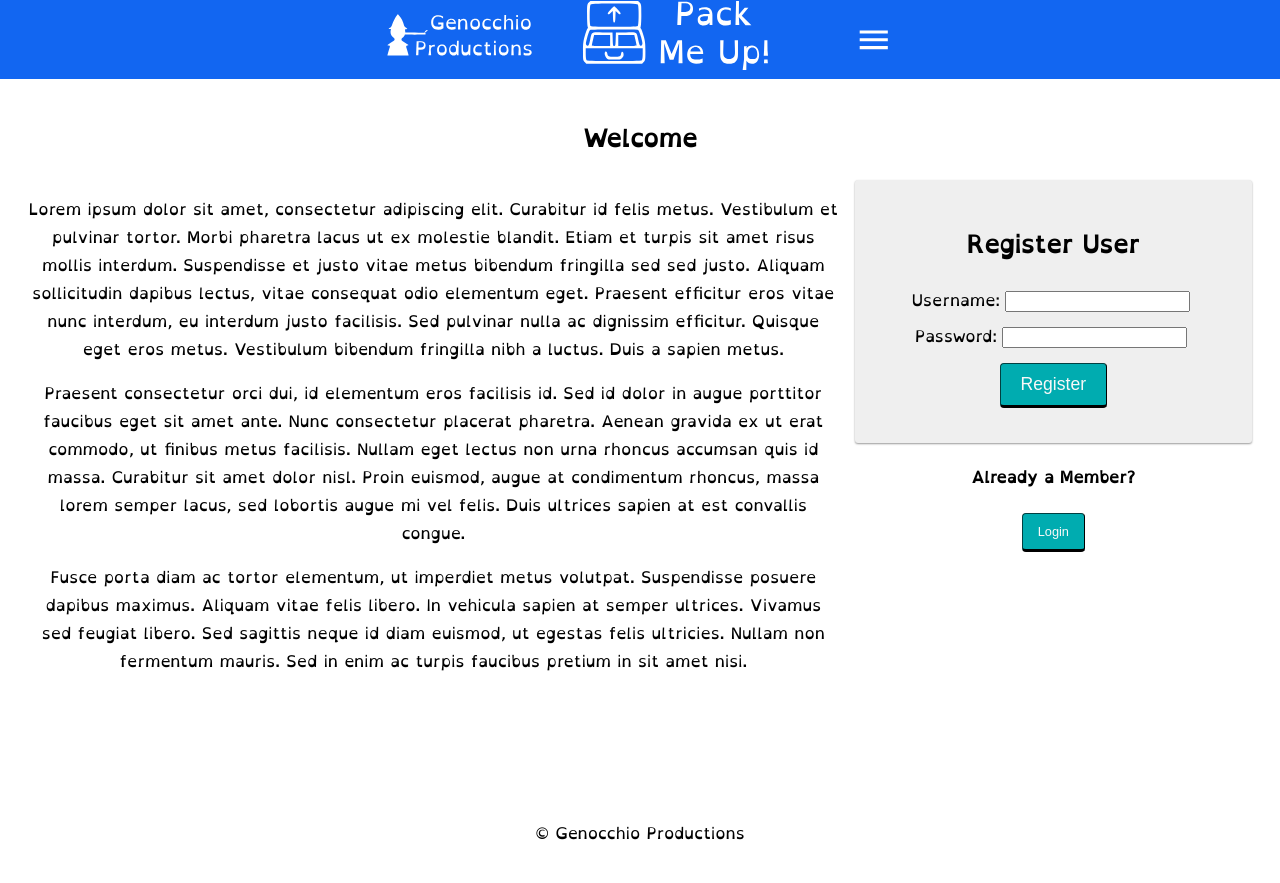
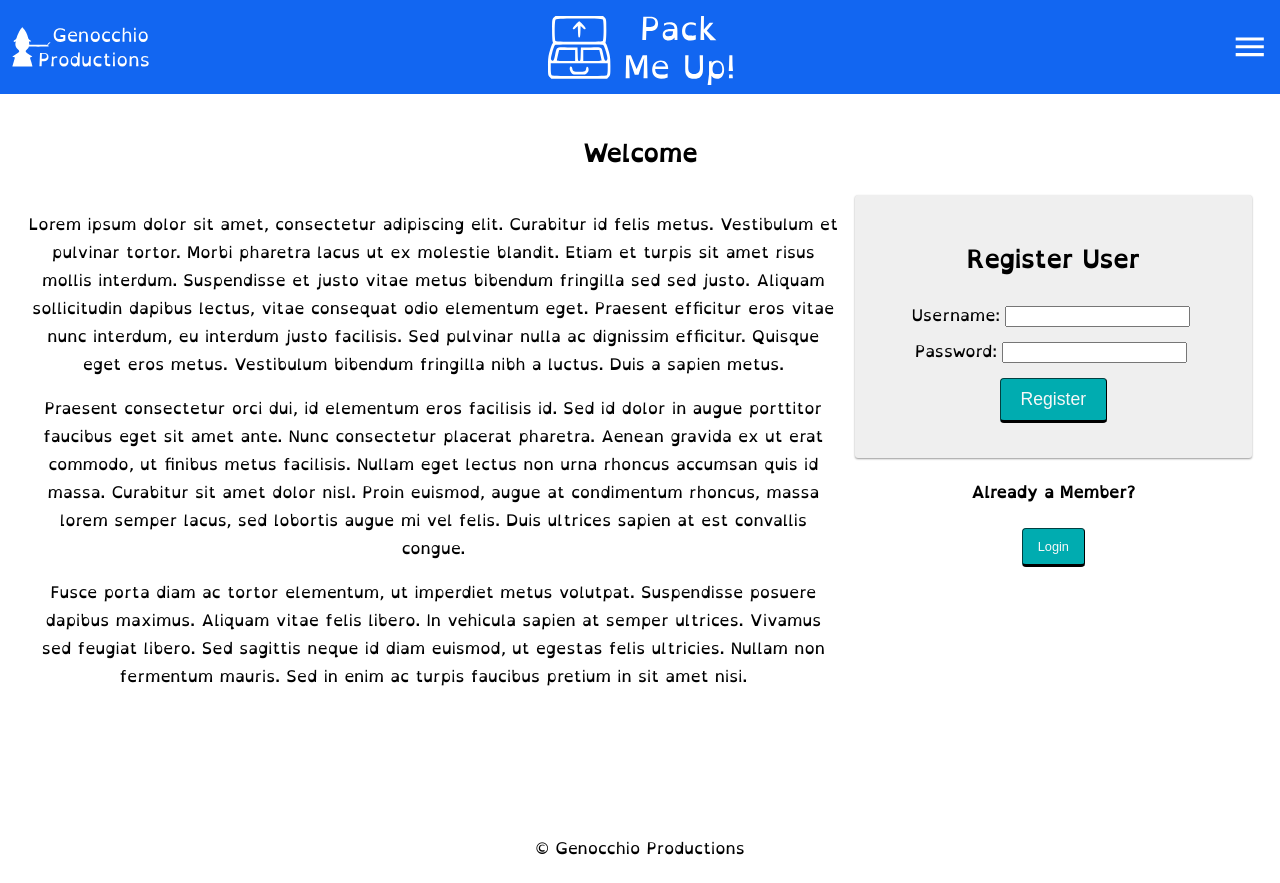
Before and after one commit to unomaas/pack-me-up, a React (Create React App) app: page /#/home in a window 1280 px wide. Built offline with nearby package versions, Linux system fonts and the light colour scheme; no server answers.

Commit message:
Nav bar done, buttons updated.

```diff
--- a/src/components/EventCreate/EventCreate.jsx
+++ b/src/components/EventCreate/EventCreate.jsx
@@ -128,7 +128,7 @@ export default function CreateKits() {
             onClick={() => history.goBack()}
             variant="outlined"
             color="secondary"
-            size="small"
+            className={classes.buttons}
           >
             <ArrowBackIcon />
           </Button> &nbsp;
@@ -138,7 +138,7 @@ export default function CreateKits() {
             type="submit"
             variant="outlined"
             color="primary"
-            size="small"
+            className={classes.buttons}
           >
             <CheckCircleOutlineIcon />
           </Button>
--- a/src/components/EventDetail/EventDetail.jsx
+++ b/src/components/EventDetail/EventDetail.jsx
@@ -7,6 +7,8 @@ import React, { useEffect } from 'react'
 import { useDispatch, useSelector } from 'react-redux';
 import { useHistory, useParams } from 'react-router-dom';
 import { Button } from '@material-ui/core';
+import { useStyles } from '../MuiStyling/MuiStyling';
+// ⬇ Icons:
 import ArrowBackIcon from '@material-ui/icons/ArrowBack';
 import EditIcon from '@material-ui/icons/EditOutlined';
 //#endregion ⬆⬆ Document setup above.
@@ -14,6 +16,8 @@ import EditIcon from '@material-ui/icons/EditOutlined';
 
 export default function EventDetail() {
   //#region ⬇⬇ All state variables below:
+  const classes = useStyles();
+
   const dispatch = useDispatch();
   const history = useHistory();
   const params = useParams();
@@ -34,9 +38,9 @@ export default function EventDetail() {
     <div className="EventDetail-wrapper" key={eventDetail?.id}>
 
       <div>
-        <h2>{eventDetail?.id}</h2>
-        <h2>{eventDetail?.event_name}</h2>
-        <h2>{eventDetail?.event_description}</h2>
+        <h2>Viewing the Following Event:</h2>
+        <h3>{eventDetail?.event_name}</h3>
+        <h3>{eventDetail?.event_description}</h3>
       </div>
 
       {/* <img
@@ -58,7 +62,7 @@ export default function EventDetail() {
           onClick={() => history.goBack()}
           variant="outlined"
           color="secondary"
-          size="small"
+          className={classes.buttons}
         >
           <ArrowBackIcon />
         </Button> &nbsp;
@@ -68,7 +72,7 @@ export default function EventDetail() {
           onClick={() => history.push(`/eventedit/${eventDetail?.id}`)}
           variant="outlined"
           color="primary"
-          size="small"
+          className={classes.buttons}
         >
           <EditIcon />
         </Button>
--- a/src/components/EventEdit/EventEdit.jsx
+++ b/src/components/EventEdit/EventEdit.jsx
@@ -176,7 +176,7 @@ export default function EventEdit() {
             onClick={() => history.goBack()}
             variant="outlined"
             color="secondary"
-            size="small"
+            className={classes.buttons}
           >
             <ArrowBackIcon />
           </Button> &nbsp;
@@ -186,7 +186,7 @@ export default function EventEdit() {
             type="submit"
             variant="outlined"
             color="primary"
-            size="small"
+            className={classes.buttons}
           >
             <CheckCircleOutlineIcon />
           </Button> &nbsp;
@@ -196,7 +196,7 @@ export default function EventEdit() {
             onClick={handleDelete}
             variant="outlined"
             color="secondary"
-            size="small"
+            className={classes.buttons}
           >
             <DeleteForeverIcon />
           </Button>
--- a/src/components/KitCreate/KitCreate.jsx
+++ b/src/components/KitCreate/KitCreate.jsx
@@ -117,7 +117,7 @@ export default function CreateKits() {
             onClick={() => history.goBack()}
             variant="outlined"
             color="secondary"
-            size="small"
+            className={classes.buttons}
           >
             <ArrowBackIcon />
           </Button> &nbsp;
@@ -127,7 +127,7 @@ export default function CreateKits() {
             type="submit"
             variant="outlined"
             color="primary"
-            size="small"
+            className={classes.buttons}
           >
             <CheckCircleOutlineIcon />
           </Button>
--- a/src/components/KitDetail/KitDetail.jsx
+++ b/src/components/KitDetail/KitDetail.jsx
@@ -7,6 +7,8 @@ import React, { useEffect } from 'react'
 import { useDispatch, useSelector } from 'react-redux';
 import { useHistory, useParams } from 'react-router-dom';
 import { Button } from '@material-ui/core';
+import { useStyles } from '../MuiStyling/MuiStyling';
+// ⬇ Icons:
 import ArrowBackIcon from '@material-ui/icons/ArrowBack';
 import EditIcon from '@material-ui/icons/EditOutlined';
 //#endregion ⬆⬆ Document setup above.
@@ -14,6 +16,7 @@ import EditIcon from '@material-ui/icons/EditOutlined';
 
 export default function KitDetail() {
   //#region ⬇⬇ All state variables below:
+  const classes = useStyles();
   const dispatch = useDispatch();
   const history = useHistory();
   const params = useParams();
@@ -27,7 +30,6 @@ export default function KitDetail() {
 
 
   //#region ⬇⬇ Event handlers below:
-
   //#endregion ⬆⬆ Event handles above.
 
 
@@ -36,23 +38,16 @@ export default function KitDetail() {
     <div className="KitDetail-wrapper" key={kitDetail?.id}>
 
       <div>
-        <h2>{kitDetail?.id}</h2>
-        <h2>{kitDetail?.kit_name}</h2>
-        <h2>{kitDetail?.kit_description}</h2>
+        <h2>Viewing the Following Kit:</h2>
+        <h3>{kitDetail?.kit_name}</h3>
+        <h3>{kitDetail?.kit_description}</h3>
       </div>
 
       {/* <img
         className="movies-image"
         src={movieDetail?.poster}
         alt={movieDetail?.title}
-      />
-
-      <div className="MovieDetail-description">
-        <h3>Description:</h3>
-        <p>{movieDetail?.description}</p>
-        <h3>Genres:</h3>
-        <p>{movieDetail?.genres}</p>
-      </div> */}
+      /> */}
 
       <div>
         <Button
@@ -60,7 +55,7 @@ export default function KitDetail() {
           onClick={() => history.goBack()}
           variant="outlined"
           color="secondary"
-          size="small"
+          className={classes.buttons}
         >
           <ArrowBackIcon />
         </Button> &nbsp;
@@ -70,7 +65,7 @@ export default function KitDetail() {
           onClick={() => history.push(`/kitedit/${kitDetail?.id}`)}
           variant="outlined"
           color="primary"
-          size="small"
+          className={classes.buttons}
         >
           <EditIcon />
         </Button>
--- a/src/components/KitEdit/KitEdit.jsx
+++ b/src/components/KitEdit/KitEdit.jsx
@@ -156,7 +156,7 @@ export default function KitEdit() {
             onClick={() => history.goBack()}
             variant="outlined"
             color="secondary"
-            size="small"
+            className={classes.buttons}
           >
             <ArrowBackIcon />
           </Button> &nbsp;
@@ -166,7 +166,7 @@ export default function KitEdit() {
             type="submit"
             variant="outlined"
             color="primary"
-            size="small"
+            className={classes.buttons}
           >
             <CheckCircleOutlineIcon />
           </Button> &nbsp;
@@ -176,7 +176,7 @@ export default function KitEdit() {
             onClick={handleDelete}
             variant="outlined"
             color="secondary"
-            size="small"
+            className={classes.buttons}
           >
             <DeleteForeverIcon />
           </Button>
--- a/src/components/Nav/Nav.css
+++ b/src/components/Nav/Nav.css
@@ -1,18 +1,58 @@
-.nav {
-  /* flex box layout */
+.Nav-wrapper {
   display: flex;
-  flex-flow: row;
-  justify-content: center;
-  align-items: center;
-
-  /* margin: 0 0 30px; */
+  align-items: flex-start;
+  justify-content: space-between;
+  text-align: center;
   background-color: #1266F1;
-  overflow: hidden;
 }
 
-.nav a {
+.GenocchioImage-wrapper {
+  width: 100%;
+  display: flex;
+  margin: auto;
+  height: 100%;
+}
+
+.GenocchioImage {
+  max-height: 40px;
+  margin: 0 2.5em 0 12px;
+}
+
+.PackMeUpImage-wrapper {
+  width: 100%;
+}
+
+.PackMeUpImage {
+  max-height: 70px;
+  margin: auto;
+  margin-top: 15px;
+}
+
+.NavDrawer-wrapper {
+  width: 100%;
+  display: flex;
+  justify-content: flex-end;
+  margin: auto;
+  /* display: flex; */
+  /* align-items: right;
+  align-content: right;
+  justify-content: right;
+  justify-items: right;
+  margin-left: auto; */
+}
+
+/* .NavDrawer-icon {
+  display: flex;
+  align-items: right;
+  align-content: right;
+  justify-content: right;
+  justify-items: right;
+  margin-left: auto;
+} */
+
+/* .nav a {
   text-decoration: none;
-}
+} */
 
 /* .nav-title {
   margin-block-start: 0;
@@ -20,7 +60,7 @@
   color: white;
 } */
 
-.navLink {
+/* .navLink {
   font-family: opendyslexicregular;
   display: inline-block;
   color: white;
@@ -30,12 +70,13 @@
   text-decoration: none;
   font-size: 15px;
 
-  /* these last two make the logout button in
-  the nav bar look like another link */
+
   border: none;
   cursor: pointer;
   outline: 0;
-}
+} */
+  /* these last two make the logout button in
+  the nav bar look like another link */
 
 /* .navLink:hover {
   background-color: white;
@@ -43,34 +84,3 @@
 } */
 
 /* Genocchio Productions image: */
-
-.GenocchioImage-wrapper {
-  /* max-height: 42px;
-  float: left; */
-  /* margin: 0px 20px; */
-  margin-right: 25px;
-  margin-left: 12px;
-}
-
-.GenocchioImage {
-  /* padding-left: 13px;
-  padding-top: 7px;
-  max-width: 100%; */
-  height: 42px;
-}
-
-/* Pack Me Up image: */
-.PackMeUpImage-wrapper {
-  margin: 0px 25px;
-}
-
-.PackMeUpImage {
-  /* padding-top: 18px; */
-  height: 70px;
-}
-
-.NavDrawer-wrapper {
-  /* float: right; */
-  /* margin: 10px; */
-  margin-left: 25px;
-}
--- a/src/components/Nav/Nav.jsx
+++ b/src/components/Nav/Nav.jsx
@@ -8,7 +8,7 @@ import { Link } from 'react-router-dom';
 import LogOutButton from '../LogOutButton/LogOutButton';
 import { useSelector } from 'react-redux';
 import MenuIcon from '@material-ui/icons/Menu';
-import { SwipeableDrawer, Button, List, ListItem, ListItemText, Divider, IconButton, Box } from '@material-ui/core';
+import { SwipeableDrawer, Button, List, ListItem, ListItemText, Divider, IconButton, Box, Grid } from '@material-ui/core';
 
 //#endregion ⬆⬆ Document setup above.
 
@@ -30,7 +30,7 @@ function Nav() {
   }
 
   return (
-    <div className="nav">
+    <div className="Nav-wrapper">
 
       <Box className='GenocchioImage-wrapper'>
         <img
@@ -66,7 +66,7 @@ function Nav() {
       </div> */}
 
       <div className='NavDrawer-wrapper'>
-        <NavDrawer />
+        <NavDrawer className="NavDrawer-icon" />
       </div>
 
     </div>
```
Also changed, not shown: src/components/NavDrawer/NavDrawer.jsx (+12 -49 lines).
